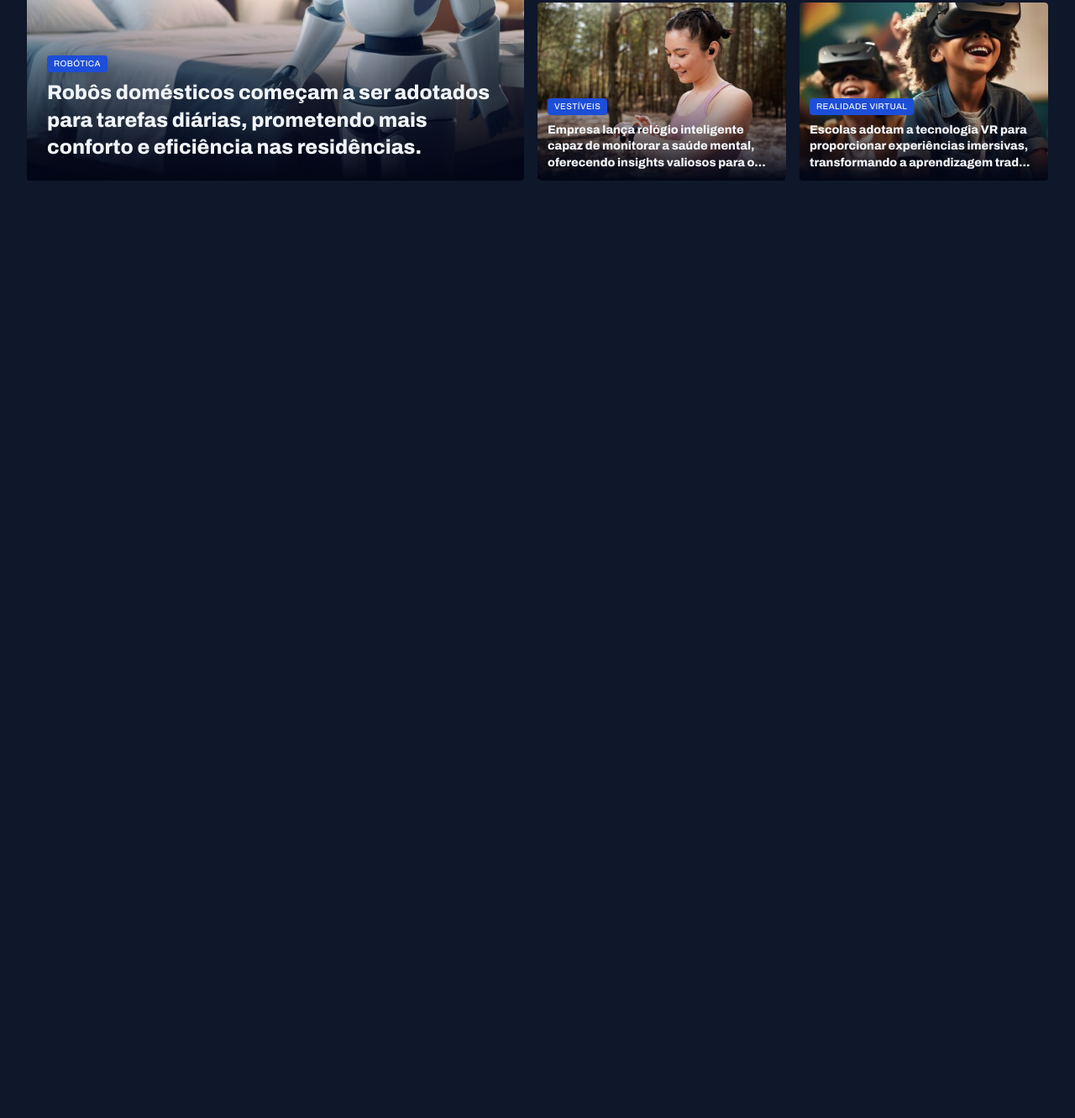
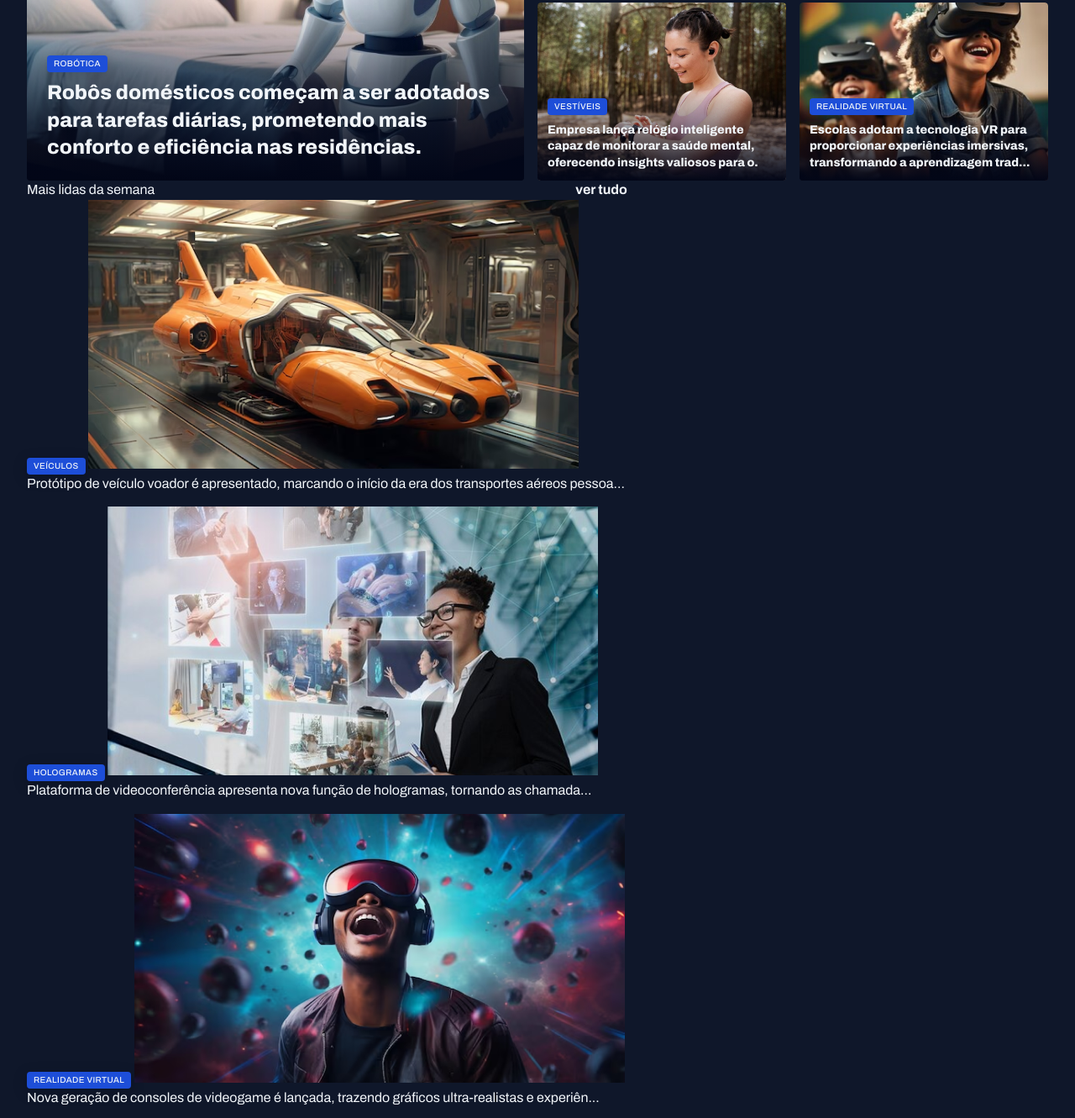
Before and after one commit to mylifebtc/projeto-portal-de-noticias, a plain HTML site: page index.html in a window 1280 px wide. Shown: the part 389-1720 px from the top of the page at 84% size. Before the commit the page ends 800 px from the top, so only its background shows below. Drawn offline with Linux system fonts and the light colour scheme.

Commit message:
estruturando a seção mais lidas da semana

```diff
--- a/index.html
+++ b/index.html
@@ -80,7 +80,7 @@
       <figcaption>
         <span class="content-tag">Vestíveis</span>
         <h2 class="text-lg">
-          Empresa lança relógio inteligente capaz de monitorar a saúde mental, oferecendo insights valiosos para o...
+          Empresa lança relógio inteligente capaz de monitorar a saúde mental, oferecendo insights valiosos para o.
         </h2>
       </figcaption>
     </figure>
@@ -97,6 +97,50 @@
     </figure>
   </div>
 </section>
+
+<section id="weekly">
+  <header class="grid grid-flow-col">
+    <h3>Mais lidas da semana</h3>
+    <a href="#" class="grid grid-flow-col">
+      <strong> ver tudo</strong>
+      <span></span>
+    </a>
+  </header>
+
+  <div class="grid gap-16">
+    <figure>
+      <span class="content-tag">veículos</span>
+      <img src="assets/images/Image 06.png" alt="">
+      <p>
+        Protótipo de veículo voador é apresentado, marcando o início da era dos transportes aéreos pessoa...
+      </p>
+    </figure>
+
+    <figure>
+      <span class="content-tag">Hologramas</span>
+      <img src="assets/images/Image 07.png" alt="">
+      <p>
+        Plataforma de videoconferência apresenta nova função de hologramas, tornando as chamada...
+      </p>
+    </figure>
+
+    <figure>
+      <span class="content-tag">realidade virtual</span>
+      <img src="assets/images/Image 08.png" alt="">
+      <p>
+        Nova geração de consoles de videogame é lançada, trazendo gráficos ultra-realistas e experiên...
+      </p>
+    </figure>
+
+    <figure>
+      <span class="content-tag">internet</span>
+      <img src="assets/images/Image 09.png" alt="">
+      <p>
+        Projeto busca oferecer internet de alta velocidade em áreas remotas através de satélites.
+      </p>
+    </figure>
+  </div>
+</section>
 </main>
 </body>
 </html>
```
